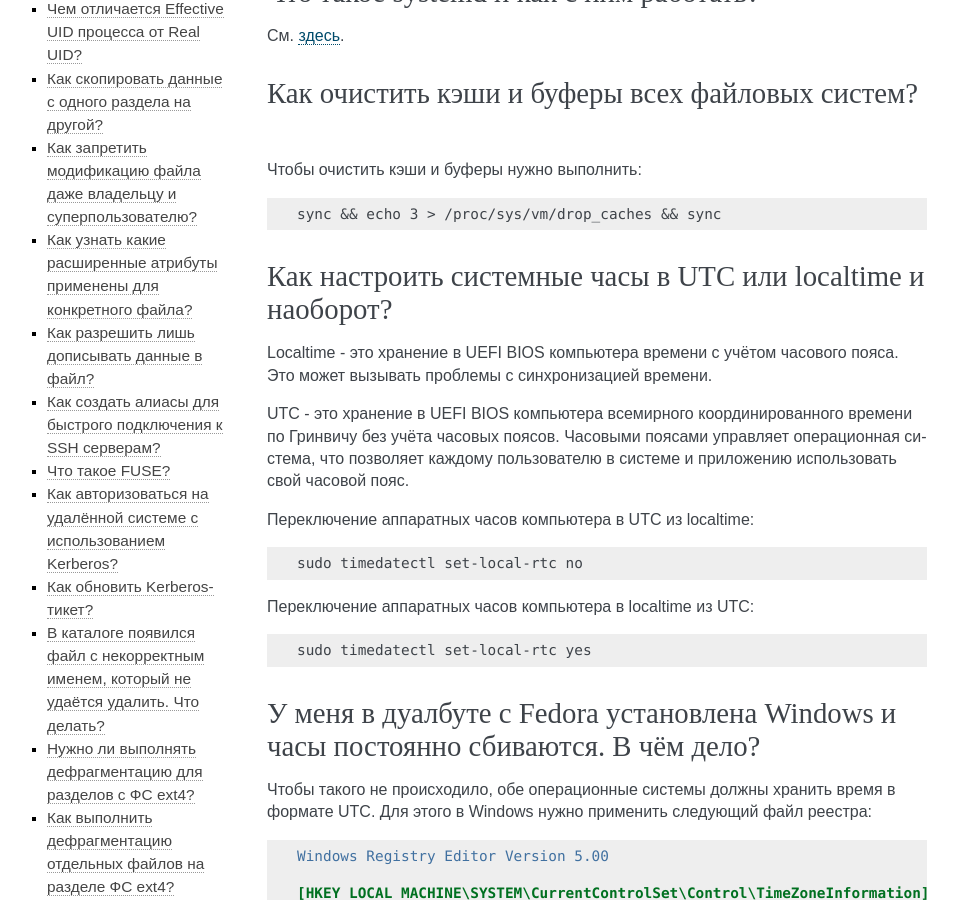
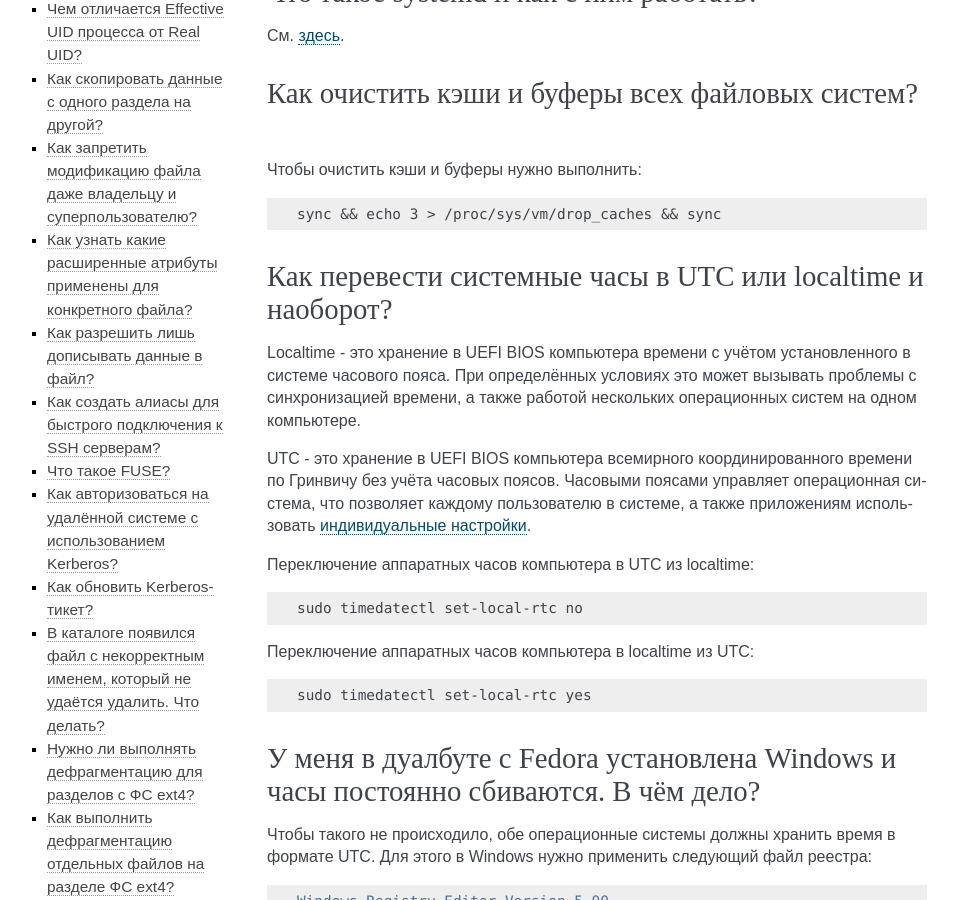
Before and after one commit to RussianFedora/FAQ, a Sphinx documentation site: the page built from source/administration.rst, in a window 1280 px wide and 900 px high, scrolled down 4132 px. Shown: the whole window, without its empty margins (153-1111 px from the left). Built offline with Sphinx 7.4.7, drawn with Linux system fonts in a browser that asks for light colours; some of the changed text lies outside the part shown.

Commit message:
Fixed some small mistakes in administration page.

```diff
--- a/source/administration.rst
+++ b/source/administration.rst
@@ -283,12 +283,12 @@
 .. index:: timezone, utc, hardware clock
 .. _system-time-utc:
 
-Как настроить системные часы в UTC или localtime и наоборот?
-========================================================================
+Как перевести системные часы в UTC или localtime и наоборот?
+=================================================================
 
-Localtime - это хранение в UEFI BIOS компьютера времени с учётом часового пояса. Это может вызывать проблемы с синхронизацией времени.
+Localtime - это хранение в UEFI BIOS компьютера времени с учётом установленного в системе часового пояса. При определённых условиях это может вызывать проблемы с синхронизацией времени, а также работой нескольких операционных систем на одном компьютере.
 
-UTC - это хранение в UEFI BIOS компьютера всемирного координированного времени по Гринвичу без учёта часовых поясов. Часовыми поясами управляет операционная система, что позволяет каждому пользователю в системе и приложению использовать свой часовой пояс.
+UTC - это хранение в UEFI BIOS компьютера всемирного координированного времени по Гринвичу без учёта часовых поясов. Часовыми поясами управляет операционная система, что позволяет каждому пользователю в системе, а также приложениям использовать :ref:`индивидуальные настройки <application-timezone>`.
 
 Переключение аппаратных часов компьютера в UTC из localtime:
 
@@ -1064,7 +1065,7 @@ OpenSSH позволяет создавать неограниченное ко
         User user2
         IdentityFile ~/.ssh/id_rsa2
 
-Здесь ``foo`` и ``bar`` -- имена сокращений (алиасов), которые будут использоваться для подключения. Для каждого могут быть указаны индивидуальные настройки, включая :ref:`различные SSH ключи<ssh-keys>` с помощью директивы ``IdentityFile``.
+Здесь ``foo`` и ``bar`` - имена сокращений (алиасов), которые будут использоваться для подключения. Для каждого могут быть указаны индивидуальные настройки, включая :ref:`различные SSH ключи<ssh-keys>` при помощи директивы ``IdentityFile``.
 
 Подключимся к первому серверу:
 
```
Also changed, not shown: other parts of source/administration.rst (+3 -2 lines).
